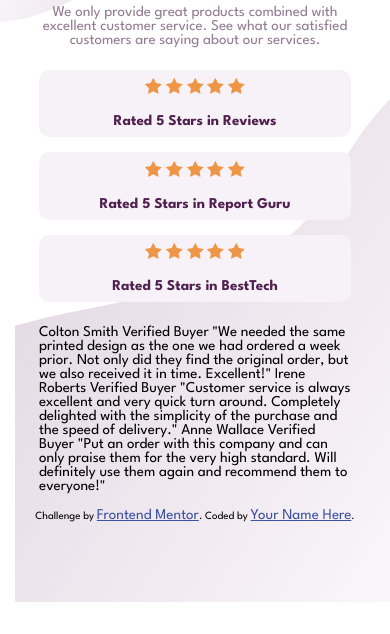
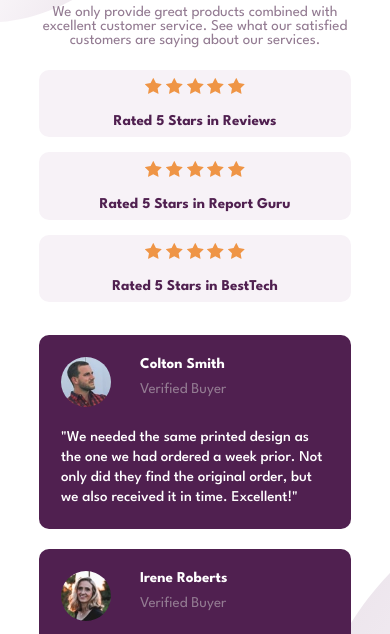
Before and after one commit to JuanSeRDev/social-proof-section-master, a plain HTML site: page index.html in a window 390 px wide. Shown: the part 210-844 px from the top of the page. Drawn offline with Linux system fonts and the light colour scheme.

Commit message:
Mobile complete

```diff
--- a/Style.css
+++ b/Style.css
@@ -34,12 +34,15 @@ body {
     background-repeat: no-repeat;
     background-position: top left, bottom right;
     display: flex;
+    flex-direction: column;
     justify-content: center;
 }
 
 .container-general {
     margin: 80px auto;
 }
+
+/*HEADER*/
 
 .container {
     display: flex;
@@ -65,6 +68,10 @@ body {
 
 }
 
+/*END HEADER*/
+
+/*CARDS STARS*/
+
 .card-stars {
     display: flex;
     flex-direction: column;
@@ -76,5 +83,50 @@ body {
     width: 100%;
     height: 4.5em;
     justify-content: space-around;
+}
+
+/*END CARDS STARS*/
+
+/*CARDS ID*/
+
+.card-id {
+    background: var(--Very-Dark-Magenta);
+    border-radius: 10px;
+    width: 100%;
+    padding: 22px;
+    margin: 10px 0;
+    color: var(--White);
+    display: grid;
+    grid-template-columns: 1fr 10fr;
+}
+
+.card-id img{
+    border-radius: 50%;
+    width: 50px;
+    margin-right: 29px;
+    grid-column: 1/2;
+    grid-row: 1/3;
+}
+
+.name {
+    grid-column: 2/3;
+    grid-row: 1/2;
+    font-weight: 700;
+}
+
+.status {
+    color: var(--Dark-Grayish-Magenta);
+    grid-column: 2/3;
+    grid-row: 2/3;
+}
+
+.card-id p {
+    font-weight: 500;
+    line-height: 20px;
+    grid-column: 1/4;
+    grid-row: 3/4;
+    margin-top: 20px;
 
 }
+
+/*END CARDS ID*/
--- a/index.html
+++ b/index.html
@@ -26,8 +26,9 @@
       }
     </style>
   </head>
+
   <body>
-
+    <!--HEADER-->
     <section class="container-general">
       <section class="container">
         <div class="header">
@@ -36,6 +37,9 @@
         </div>
       </section>
 
+      <!-- END HEADER-->
+
+      <!--CARS STARS-->
       <section class="container">
 
         <div class="card-stars">
@@ -72,29 +76,45 @@
         </div>
       </section>
 
+      <!--CARDS STARS-->
+
+      <!--CARDS ID-->
       <section class="container">
-        Colton Smith
-        Verified Buyer
-        "We needed the same printed design as the one we had ordered a week prior.
-        Not only did they find the original order, but we also received it in time.
-        Excellent!"
 
-        Irene Roberts
-        Verified Buyer
-        "Customer service is always excellent and very quick turn around. Completely
-        delighted with the simplicity of the purchase and the speed of delivery."
+        <div class="card-id">
+          <img src="images/image-colton.jpg" alt="Colton">
+          <span class="name">Colton Smith</span>
+          <span class="status">Verified Buyer</span>
+          <p>"We needed the same printed design as the one we had ordered a week prior. Not only did they find the original order, but we also received it in time. Excellent!"</p>
+        </div>
 
-        Anne Wallace
-        Verified Buyer
-        "Put an order with this company and can only praise them for the very high
-        standard. Will definitely use them again and recommend them to everyone!"
+        <div class="card-id">
+          <img src="images/image-irene.jpg" alt="Irene">
+          <span class="name">Irene Roberts</span>
+          <spam class="status">Verified Buyer</spam>
+          <p>"Customer service is always excellent and very quick turn around. Completely delighted with the simplicity of the purchase and the speed of delivery."</p>
+        </div>
+
+        <div class="card-id">
+          <img src="images/image-anne.jpg" alt="anne">
+          <span class="name">Anne Wallace</span>
+          <span class="status">Verified Buyer</span>
+          <p>"Put an order with this company and can only praise them for the very high standard. Will definitely use them again and recommend them to everyone!"</p>
+        </div>
+
       </section>
+
+      <!--CARDS ID-->
+    </section>
+
+    <footer>
       <div class="attribution">
         Challenge by
         <a href="https://www.frontendmentor.io?ref=challenge" target="_blank"
           >Frontend Mentor</a
         >. Coded by <a href="#">Your Name Here</a>.
       </div>
-    </section>
+    </footer>
+
   </body>
 </html>
```
